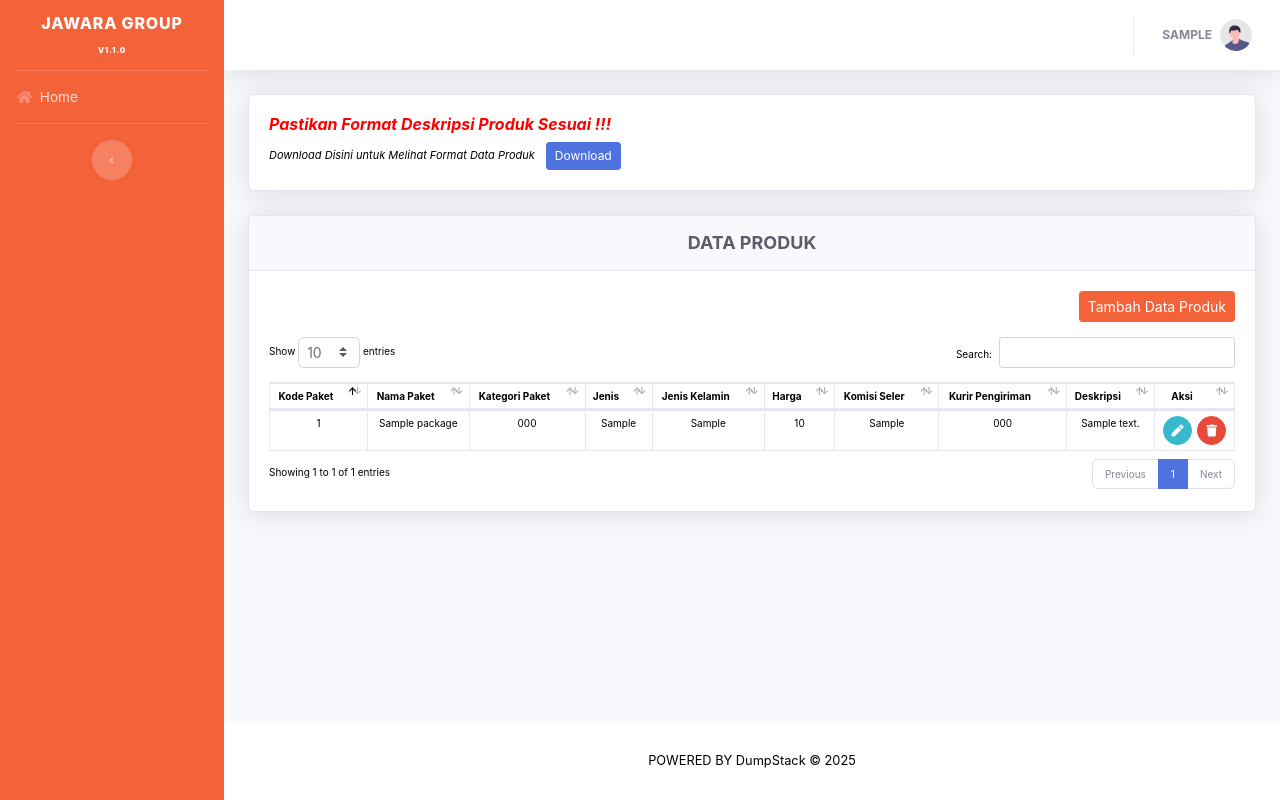
After one commit to djodjo97/Jawara-Group, a PHP site: page /data_package.php in a window 1280 px wide. The commit adds this page. Run offline with PHP 8.4, Linux system fonts and the light colour scheme; the visitor is signed in with stand-in values (Sample User, id 1); tables that the repository leaves empty or names only in its code hold one stand-in row (values such as "Sample post"); some web fonts are replaced.

Commit message:
perubahan edit mitra, layout header, crud package master

```diff
--- a/css/style-admin.css
+++ b/css/style-admin.css
@@ -11,3 +11,8 @@
   background-color: #d34720;
   border-color: #d34720;
 }
+.sidebar-logo {
+  display: block;
+  margin: 20px auto; /* Pusatkan logo */
+  width: 40%; /* Sesuaikan ukuran */
+}
--- /dev/null
+++ b/data_package.php
@@ -0,0 +1,150 @@
+<?php
+include_once 'layout/header.php';
+require 'functions/function_package.php';
+?>
+<!-- Begin Page Content -->
+<div class="container-fluid">
+    <!-- DataTales Example -->
+    <div class="card shadow mb-4">
+        <div style="font-size : 11px;" class="card-body">
+            <div class="table-responsive">
+                <h6><i style="color : red; font-weight: bold;">Pastikan Format Deskripsi Produk Sesuai !!!</i></h6>
+                <h7><i>Download Disini untuk Melihat Format Data  Produk</i></h7>&emsp;<button onclick="JavaScript:window.location.href='download.php?file=Example Summary.xlsx';" style="font-size: 12px;" class="btn btn-primary btn-sm"> Download</button><br />
+            </div>
+        </div>
+    </div>
+</div>
+<!-- /.container-fluid -->
+
+ <!-- Begin Page Content -->
+<div class="container-fluid">
+
+<!-- DataTales Example -->
+<div class="card shadow mb-4">
+    <div class="card-header py-3">
+        <h6 style="font-size : 18px;" class="m-0 font-weight-bold text-dark">
+            <center>DATA PRODUK</center>
+        </h6>
+    </div>
+    <div class="card-body">
+            <div class="d-grid gap-2 d-md-flex justify-content-md-end">
+                <button type="button" class="btn c-btn-primary btn-sm" data-bs-toggle="modal" data-bs-target="#exampleModal1">Tambah Data Produk</button>
+                <div class="modal fade" id="exampleModal1" tabindex="-1" aria-labelledby="exampleModalLabel" aria-hidden="true">
+                    <div class="modal-dialog modal-lg">
+                        <div class="modal-content">
+                            <div class="modal-header">
+                                <h5 class="modal-title" id="exampleModalLabel">Tambah Data Produk</h5>
+                            </div>
+                            <div class="modal-body">
+                                <form action="functions/function_package.php" method="POST">
+                                    <div class="row mb-3">
+                                        <label for="inputEmail3" class="col-sm-2 col-form-label col-form-label-sm">Kode Paket</label>
+                                        <div class="col-sm-10">
+                                            <input type="text" name="package_code" class="form-control form-control-sm" id="inputEmail3" require>
+                                        </div>
+                                    </div>
+                                    <div class="row mb-3">
+                                        <label for="inputEmail3" class="col-sm-2 col-form-label col-form-label-sm">Nama Paket</label>
+                                        <div class="col-sm-10">
+                                            <input type="text" name="package_name" class="form-control form-control-sm" id="inputEmail3" require>
+                                        </div>
+                                    </div>
+                                    <div class="row mb-3">
+                                        <label for="inputEmail3" class="col-sm-2 col-form-label col-form-label-sm">Kategori Produk</label>
+                                        <div class="col-sm-10">
+                                            <input type="text" name="category_code" class="form-control form-control-sm" id="inputEmail3" require>
+                                        </div>
+                                    </div>
+                                    <div class="row mb-3">
+                                        <label for="inputEmail3" class="col-sm-2 col-form-label col-form-label-sm">Jenis</label>
+                                        <div class="col-sm-10">
+                                            <input type="text" name="smell_type" class="form-control form-control-sm" id="inputEmail3" require>
+                                        </div>
+                                    </div>
+                                    <div class="row mb-3">
+                                        <label for="inputEmail3" class="col-sm-2 col-form-label col-form-label-sm">Jenis Kelamin</label>
+                                        <div class="col-sm-10">
+                                            <input type="text" name="gender" class="form-control form-control-sm" id="inputEmail3" require>
+                                        </div>
+                                    </div>
+                                    <div class="row mb-3">
+                                        <label for="inputEmail3" class="col-sm-2 col-form-label col-form-label-sm">Harga</label>
+                                        <div class="col-sm-10">
+                                            <input type="text" name="price" class="form-control form-control-sm" id="inputEmail3" require>
+                                        </div>
+                                    </div>
+                                    <div class="row mb-3">
+                                        <label for="inputEmail3" class="col-sm-2 col-form-label col-form-label-sm">Komisi Seller</label>
+                                        <div class="col-sm-10">
+                                            <input type="text" name="commission" class="form-control form-control-sm" id="inputEmail3" require>
+                                        </div>
+                                    </div>
+                                    <div class="row mb-3">
+                                        <label for="inputEmail3" class="col-sm-2 col-form-label col-form-label-sm">Kurir</label>
+                                        <div class="col-sm-10">
+                                            <input type="text" name="ship_code" class="form-control form-control-sm" id="inputEmail3" require>
+                                        </div>
+                                    </div>
+                                    <div class="row mb-3">
+                                        <label for="inputEmail3" class="col-sm-2 col-form-label col-form-label-sm">Deskripsi</label>
+                                        <div class="col-sm-10">
+                                            <input type="text" name="description" class="form-control form-control-sm" id="inputEmail3" require>
+                                        </div>
+                                    </div>
+                                    <div class="modal-footer">
+                                        <input type="hidden" name="add">
+                                        <button class="btn btn-primary btn-sm">Simpan</button>
+                                        <a class="btn btn-outline-secondary btn-sm" href="data_package.php">Batal</a>
+                                    </div>
+                                </form>
+                            </div>
+                        </div>
+                    </div>
+                </div>
+            </div>
+            <br>
+            <div class="table-responsive">
+                <table class="table table-bordered" id="dataTable" width="100%" cellspacing="0">
+                    <thead>
+                        <tr>
+                            <th style="text-align: center;">Kode Paket</th>
+                            <th style="text-align: center;">Nama Paket</th>
+                            <th style="text-align: center;">Kategori Paket</th>
+                            <th style="text-align: center;">Jenis</th>
+                            <th style="text-align: center;">Jenis Kelamin</th>
+                            <th style="text-align: center;">Harga</th>
+                            <th style="text-align: center;">Komisi Seler</th>
+                            <th style="text-align: center;">Kurir Pengiriman</th>
+                            <th style="text-align: center;">Deskripsi</th>
+                            <th style="text-align: center;">Aksi</th>
+                        </tr>
+                    </thead>
+                    <tbody>
+                        <?php $all = getData();
+                        $no = 1; ?>
+                        <?php foreach ($all as $data) { ?>
+                            <tr>
+                                <td style="text-align: center;"><?= $no++; ?></td>
+                                <td style="text-align: center;"><?= $data['package_name'] ?></td>
+                                <td style="text-align: center;"><?= $data['category_code'] ?></td>
+                                <td style="text-align: center;"><?= $data['smell_type'] ?></td>
+                                <td style="text-align: center;"><?= $data['gender'] ?></td>
+                                <td style="text-align: center;"><?= $data['price'] ?></td>
+                                <td style="text-align: center;"><?= $data['commission'] ?></td>
+                                <td style="text-align: center;"><?= $data['ship_code'] ?></td>
+                                <td style="text-align: center;"><?= $data['description'] ?></td>
+                                <td style="text-align: center;"><a href="<?= 'edit_package.php?package_code=' . $data['package_code']; ?>" class="btn btn-info btn-circle btn-sm"><i class="fas fa-pen"></i></a>
+                                &nbsp;<a href="<?= 'functions/function_package.php?hapus=' . $data['package_code']; ?>" onclick="return confirm('Are you sure ?')" class="btn btn-danger btn-circle btn-sm"><i class="fas fa-trash"></i></a></td>
+                            </tr>
+                        <?php } ?>
+                    </tbody>
+                </table>
+            </div>
+        </div>
+    </div>
+</div>
+<!-- /.container-fluid -->
+
+<?php
+include_once 'layout/footer.php';
+?>
--- a/edit_mitra.php
+++ b/edit_mitra.php
@@ -21,7 +21,7 @@ require 'functions/function_mitra.php';
                 <?php foreach ($get as $data) { ?>
                     <div class="row">
                         <div class="col-md-3">
-                            <label for="formGroupExampleInput" class="form-label">No KTP</label>
+                            <label for="formGroupExampleInput" class="form-label">No Registrasi</label>
                             <input name="registration_number" type="text" class="form-control form-control-sm" value="<?= $data['registration_number'] ?>">
                             <input type="hidden" name="id_mitra" value="<?= $data['id_mitra'] ?>">
                         </div>
--- /dev/null
+++ b/functions/function_package.php
@@ -0,0 +1,105 @@
+<?php
+
+require_once 'koneksi.php';
+include_once 'helper.php';
+
+function getData()
+{
+    global $conn;
+    $sql     = "SELECT * FROM packages";
+    $result    = mysqli_query($conn, $sql);
+    return mysqli_fetch_all($result, MYSQLI_ASSOC);
+    mysqli_free_result($result);
+    mysqli_close($conn);
+}
+
+function addData($package_code, $package_name, $category_code, $smell_type, $gender, $price, $commission, $ship_code, $description)
+{
+    global $conn;
+    $sql     = "INSERT INTO packages (package_code, package_name, category_code, smell_type, gender, price, commission, ship_code, description)
+                    VALUES ('$package_code', '$package_name', '$category_code', '$smell_type', '$gender', '$price', '$commission', '$ship_code', '$description')";
+    $result    = mysqli_query($conn, $sql);
+    mysqli_close($conn);
+}
+
+function showData($package_code)
+{
+    global $conn;
+    $fixid     = mysqli_real_escape_string($conn, $package_code);
+    $sql     = "SELECT * FROM packages WHERE package_code='$fixid'";
+    $result    = mysqli_query($conn, $sql);
+    return mysqli_fetch_all($result, MYSQLI_ASSOC);
+    mysqli_close($conn);
+}
+
+function editData($package_code, $package_name, $category_code, $smell_type, $gender, $price, $commission, $ship_code, $description )
+{
+    global $conn;
+    $fixid     = mysqli_real_escape_string($conn, $package_code);
+    $sql     = "UPDATE packages SET package_code='$package_code', package_name='$package_name', category_code='$category_code',  smell_type='$smell_type', gender='$gender', price='$price', commission='$commission', ship_code='$ship_code', description='$description'
+                    WHERE package_code='$fixid'";
+    $result    = mysqli_query($conn, $sql);
+    mysqli_close($conn);
+    return ($result) ? true : false;
+}
+
+function deleteData($package_code)
+{
+    global $conn;
+    $sql     = "DELETE FROM packages WHERE package_code='$package_code'";
+    $result    = mysqli_query($conn, $sql);
+    return ($result) ? true : false;
+    mysqli_close($conn);
+}
+
+if (isset($_POST['add'])) {
+    $package_code                          = mysqli_real_escape_string($conn, $_POST['package_code']);
+    $package_name                          = mysqli_real_escape_string($conn, $_POST['package_name']);
+    $category_code                         = mysqli_real_escape_string($conn, $_POST['category_code']);
+    $smell_type                            = mysqli_real_escape_string($conn, $_POST['smell_type']);
+    $gender                                = mysqli_real_escape_string($conn, $_POST['gender']);
+    $price                                 = mysqli_real_escape_string($conn, $_POST['price']);
+    $commission                            = mysqli_real_escape_string($conn, $_POST['commission']);
+    $ship_code                             = mysqli_real_escape_string($conn, $_POST['ship_code']);
+    $description                           = mysqli_real_escape_string($conn, $_POST['description']);
+    $add                                   = addData($package_code, $package_name,$category_code, $smell_type, $gender, $price, $commission, $ship_code, $description);
+    session_start();
+    unset($_SESSION["message"]);
+    if ($add) {
+        $_SESSION['message'] = $added;
+    } else {
+        $_SESSION['message'] = $failed;
+    }
+    header("location:../data_package.php");
+} elseif (isset($_POST['edit'])) {
+    $package_code                   = mysqli_real_escape_string($conn, $_POST['package_code']);
+    $package_name                   = mysqli_real_escape_string($conn, $_POST['package_name']);
+    $category_code                  = mysqli_real_escape_string($conn, $_POST['category_code']);
+    $smell_type                     = mysqli_real_escape_string($conn, $_POST['smell_type']);
+    $gender                         = mysqli_real_escape_string($conn, $_POST['gender']);
+    $price                          = mysqli_real_escape_string($conn, $_POST['price']);
+    $commission                     = mysqli_real_escape_string($conn, $_POST['commission']);
+    $ship_code                      = mysqli_real_escape_string($conn, ($_POST['ship_code']));
+    $description                    = mysqli_real_escape_string($conn, $_POST['description']);
+
+    $edit                           = editData($package_code, $package_name, $category_code, $smell_type,  $gender, $price, $commission, $ship_code, $description);
+    session_start();
+    unset($_SESSION["message"]);
+    if ($edit) {
+        $_SESSION['message'] = $edited;
+    } else {
+        $_SESSION['message'] = $failed;
+    }
+    header("location:../data_package.php");
+} elseif (isset($_GET['hapus'])) {
+    $package_code    = mysqli_real_escape_string($conn, $_GET['hapus']);
+    $delete = deleteData($package_code);
+    session_start();
+    unset($_SESSION["message"]);
+    if ($delete) {
+        $_SESSION['message'] = $deleted;
+    } else {
+        $_SESSION['message'] = $failed;
+    }
+    header("location:../data_package.php");
+}
--- a/layout/header.php
+++ b/layout/header.php
@@ -43,7 +43,9 @@ if ($_SESSION['login'] != "yes") {
 
             <!-- Sidebar - Brand -->
             <a class="sidebar-brand d-flex align-items-center justify-content-center" href="super_index.php">
-                <div class="sidebar-brand-text mx-3">Jawara Group <span style="font-size: 8px;">v1.1.0</span></div>
+                <div class= "sidebar-brand-text mx-3" >
+                    Jawara Group <span style="font-size: 8px;">v1.1.0</span>
+                </div>
             </a>
 
             <!-- Divider -->
@@ -62,7 +64,7 @@ if ($_SESSION['login'] != "yes") {
             $menuUser = '<a class="collapse-item" href="data_user.php">Data User</a>';
             $menuMitra = '<a class="collapse-item" href="data_mitra.php">Data Mitra</a>';
             $menuGenMitra = '<a class="collapse-item" href=".php">Data Generasi Mitra</a>';
-            $menuRole = '<a class="collapse-item" href=".php">Data Role</a>';
+            $menuPackage = '<a class="nav-link" href="data_package.php"><i class="fas fa-fw fa-upload"></i><span>Data Produk</span></a>';
 
 
             if ($role == 1) {
@@ -77,10 +79,17 @@ if ($_SESSION['login'] != "yes") {
                                     ' . $menuUser . '
                                     ' . $menuMitra . '
                                     ' . $menuGenMitra . '
-                                    ' . $menuRole . '
                                 </div>
                             </div>
                         </li>';
+                // Heading
+                echo    '<div class="sidebar-heading">INPUT</div>';
+
+                // Nav Item - Output Summary
+                echo    '<li class="nav-item">
+                            ' . $menuPackage . '
+                        </li>';
+
             }
 
             if ($role == 2) {
```
Also changed, not shown: edit_package.php (added, +73 -0 lines), index.html (+192 -40 lines).
